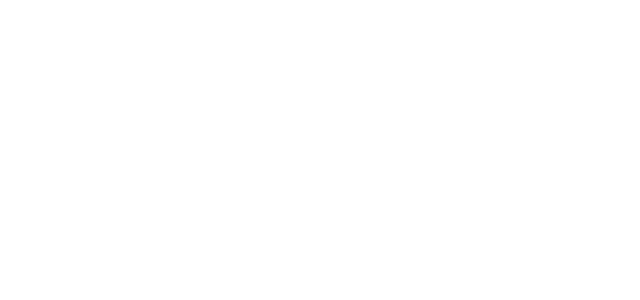
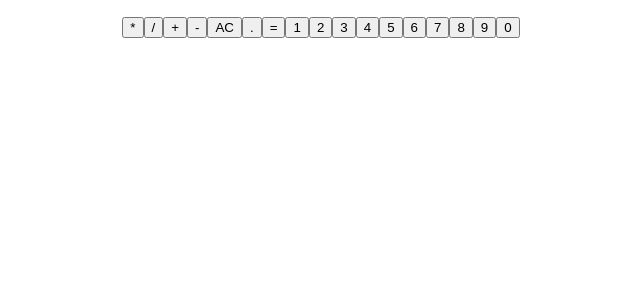
Before and after one commit to icelandico/react-calculator, a React (Create React App) app: page / in a window 1280 px wide. Shown: the top 300 px of the page, without its empty margins (319-959 px from the left). Built offline with nearby package versions, Linux system fonts and the light colour scheme.

Commit message:
Added buttons

```diff
--- a/src/App.js
+++ b/src/App.js
@@ -2,7 +2,8 @@ import React, { Component } from 'react';
 import './App.css';
 import './ResultDisplay/ResultDisplay'
 import ResultDisplay from './ResultDisplay/ResultDisplay';
-import Formula from './Formula/Formula'
+import Formula from './Formula/Formula';
+import Buttons from './Buttons/Buttons';
 
 class App extends Component {
 
@@ -11,6 +12,7 @@ class App extends Component {
       <div className="App">
         <ResultDisplay/>
         <Formula />
+        <Buttons />
       </div>
     );
   }
--- /dev/null
+++ b/src/Buttons/Buttons.js
@@ -0,0 +1,30 @@
+import React, { Component } from 'react';
+
+class Buttons extends Component {
+  render() {
+    return(
+      <div className="buttons-container">
+        <button id="multiply" value="multiply">*</button>
+        <button id="divide" value="divide">/</button>
+        <button id="add" value="add">+</button>
+        <button id="subtract" value="subtract">-</button>
+        <button id="clear" value="AC">AC</button>
+        <button id="decimal" value="decimal">.</button>
+        <button id="equal" value="equal">=</button>
+
+        <button id="one" value="1">1</button>
+        <button id="two" value="2">2</button>
+        <button id="three" value="3">3</button>
+        <button id="four" value="4">4</button>
+        <button id="five" value="5">5</button>
+        <button id="six" value="6">6</button>
+        <button id="seven" value="7">7</button>
+        <button id="eight" value="8">8</button>
+        <button id="nine" value="9">9</button>
+        <button id="zero" value="0">0</button>
+      </div>
+    )
+  }
+}
+
+export default Buttons
```
